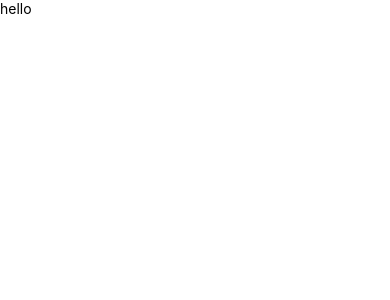
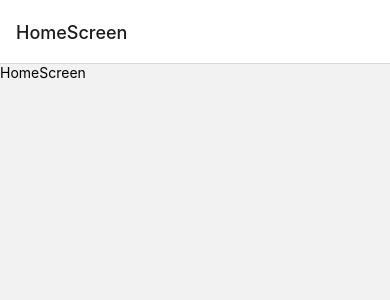
Before and after one commit to CapSap/apaMakan, a React Native app: screen / in a window 390 px wide. Shown: the top 300 px of the page. Built offline with nearby package versions, Linux system fonts and the light colour scheme.

Commit message:
stack navigation work in progress

```diff
--- a/src/App.tsx
+++ b/src/App.tsx
@@ -9,6 +9,12 @@
  * @format
  */
 
+
+import 'react-native-gesture-handler';
+import { NavigationContainer } from '@react-navigation/native';
+
+import { createStackNavigator } from '@react-navigation/stack';
+
 import React, {type PropsWithChildren} from 'react';
 import {
   SafeAreaView,
@@ -19,6 +25,9 @@ import {
   useColorScheme,
   View,
 } from 'react-native';
+
+import { HomeScreen } from './components/HomeScreen';
+import { RecipeScreen } from './components/RecipeScreen';
 
 interface Recipes {
   recipes: Recipe[];
@@ -39,13 +48,20 @@ interface Ingredient {
   qty: number;
 }
 
+const Stack = createStackNavigator();
+
 const App = () => {
   return (
-    <View>
-      <Text>{'hello'}</Text>
-    </View>
+    <NavigationContainer>
+      <Stack.Navigator>
+        <Stack.Screen name="HomeScreen" component={HomeScreen} />
+        <Stack.Screen name="RecipeScreen" component={RecipeScreen} options={({ route }) => ({})} />
+      </Stack.Navigator>
+    </NavigationContainer>
   );
 };
+
+
 
 const styles = StyleSheet.create({
   sectionContainer: {
```
